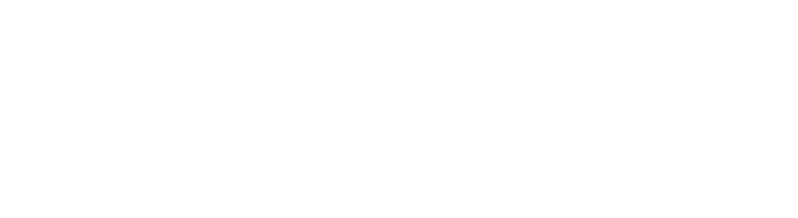
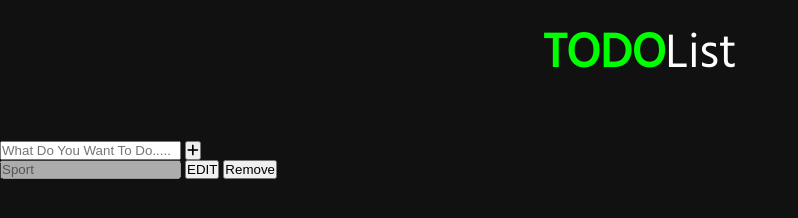
Before and after one commit to Manoj-113/Todo-List-My-First, a plain HTML site: page index.html in a window 1280 px wide. Shown: the whole page, without its empty margins (0-798 px from the left). Drawn offline with Linux system fonts and the light colour scheme.

Commit message:
Do some modifies to index.html and style.css
Make header, Edit button and Remove button.
Styled header and background color.

```diff
--- a/index.html
+++ b/index.html
@@ -1,10 +1,29 @@
 <!DOCTYPE html>
 <html>
 <head>
-	<title>Todo List</title>
-	<link rel="stylesheet" type="text/css" href="">
+	<title>TODO List</title>
+	<link rel="stylesheet" type="text/css" href="path/to/font-awesom/css/font-awesom.min.css">
+	<script type="text/javascript" src="https://kit.fontawesome.com/a81368914c.js"></script>
+	<link rel="stylesheet" type="text/css" href="style.css">
+	<link rel="stylesheet" type="text/css" href="https://fonts.googleapis.com/css?family=Hind&display=swap">
 </head>
 <body>
 
+	<h1><span class="styling">TODO</span>List</h1>
+	<div class="input_div">
+
+		<input type="text" class="input" placeholder="What Do You Want To Do.....">
+		<button class="addButton"><i class="fas fa-plus"></i></button>
+
+	</div>
+	<div class="container">
+		<div class="item">
+			<input type="text" class="item_input" value="Sport" disabled>
+			<button class="editButton">EDIT</button>
+			<button class="removeButton">Remove</button>
+		</div>
+	</div>
+	<script type="text/javascript" src="main.js"></script>
+
 </body>
 </html>
--- a/style.css
+++ b/style.css
@@ -0,0 +1,25 @@
+* {
+	padding: 0;
+	margin: 0;
+	box-sizing: border-box;
+}
+
+body {
+	height: 100%;
+	background-color: #111;
+}
+
+h1 {
+	font-size: 3rem;
+	font-weight: 50;
+	margin: 1rem 0 3rem;
+	text-align: center;
+	color: #fff;
+	font-family: 'Hind', sans-serif;
+}
+
+.styling {
+	font-weight: 800;
+	color: lime;
+
+}
```
